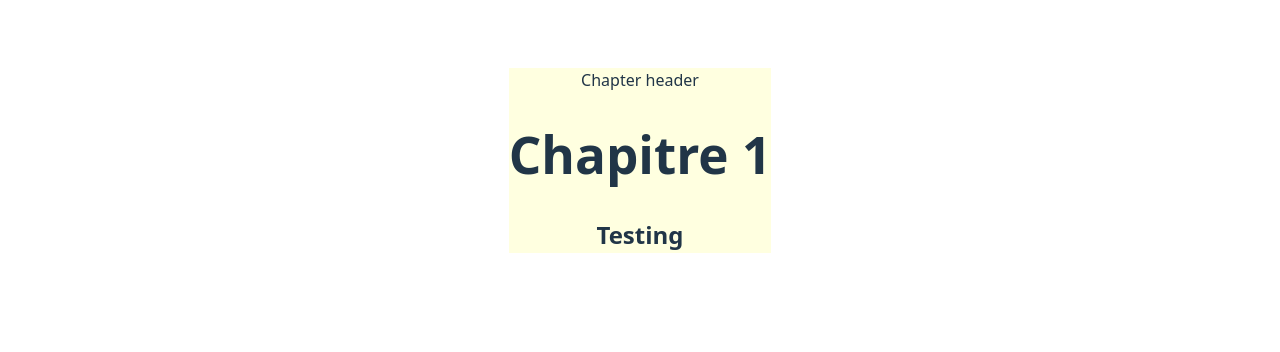
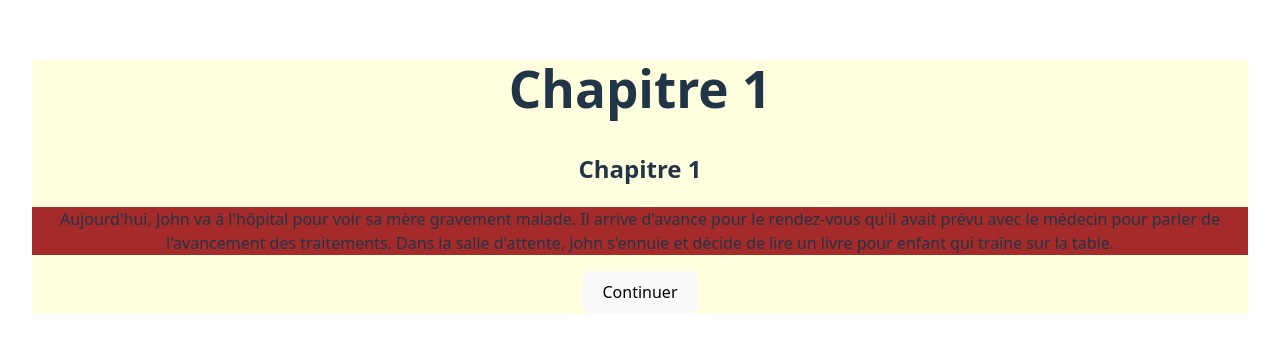
Before and after one commit to fenrir0wulf/webapp-creative-Benoit-Dana-TingYung-William, a Vue app in the folder ox-bezoar/: page /chapter/1 in a window 1280 px wide. Shown: the part 230-582 px from the top of the page. Built offline with nearby package versions, Linux system fonts and the light colour scheme.

Commit message:
Modif bouton pour les choix, presque fonctionnel

```diff
--- a/ox-bezoar/src/components/layout/NarrativeText.vue
+++ b/ox-bezoar/src/components/layout/NarrativeText.vue
@@ -1,12 +1,13 @@
 <template>
     <div class="zoneNarrative">
-        <p>{{ textNarrative }}</p>
+        <p>{{ textNarrative.text }}</p>
     </div>
 </template>
 
 <script>
     export default {
         name:'NarrativeText',
+        props: ['textNarrative'],
         components: {},
         data() {
             return {
@@ -17,5 +18,7 @@
 </script>
 
 <style scoped>
-
+    .zoneNarrative {
+        background-color: brown;
+    }
 </style>
--- a/ox-bezoar/src/components/specific/ButtonPrimary.vue
+++ b/ox-bezoar/src/components/specific/ButtonPrimary.vue
@@ -1,13 +1,13 @@
 <template>
     <div>
-        <button type="button"> {{ textButton.title }} </button>
+        <button type="button" @click=""> {{ textButton }} </button>
     </div>
 </template>
 
 <script>
     export default {
         name:'ButtonPrimary',
-        props: ['textButton'],
+        props: ['textButton', 'path'],
     }
 </script>
 
--- a/ox-bezoar/src/views/ChapterView.vue
+++ b/ox-bezoar/src/views/ChapterView.vue
@@ -1,12 +1,14 @@
 <script setup>
     import ChapterHeader from '../components/layout/ChapterHeader.vue';
-
+    import NarrativeText from '../components/layout/NarrativeText.vue';
+import ButtonPrimary from '../components/specific/ButtonPrimary.vue';
 </script>
 
 <template>
     <div class="chapter">
-        Chapter header
         <ChapterHeader :chapterId="chapterId" />
+        <NarrativeText :textNarrative="chapterText" />
+        <ButtonPrimary v-for="choice in chapterChoices.choices" :textButton="choice.btntext"/>
     </div>
 </template>
 
@@ -19,12 +21,104 @@
                 chapterId: {
                     id: null,
                     title: null,
-                }
+                },
+                chapterText: {
+                    text: null,
+                },
+                chapterChoices: {
+                    choices: [],
+                },
+                chapterData: [
+    {
+        "id": 1,
+        "titre":" Chapitre 1",
+        "texte": "Aujourd'hui, John va à l'hôpital pour voir sa mère gravement malade. Il arrive d'avance pour le rendez-vous qu'il avait prévu avec le médecin pour parler de l'avancement des traitements. Dans la salle d'attente, John s'ennuie et décide de lire un livre pour enfant qui traîne sur la table. ",
+        "choices": [ {"btntext":"Continuer", "path": 2}]
+    },
+    {
+        "id": 2,
+        "titre":"Chapitre 2",
+        "texte": "Au moment où John ouvre le livre, il est téléporté directement dans celui-ci. Il se retrouve désormais dans une petite pièce toute blanche avec 2 portails, un vert et un rouge. Il ne comprend pas grand-chose, mais il sait qu'il doit faire un choix.",
+        "choices": [ {"btntext":"Rentrer dans le monde de droite", "path": 3},
+        {"btntext":"Rentrer dans le monde gauche", "path": 4}]
+    },
+    {
+        "id": 3,
+        "titre":"Chapitre 3",
+        "texte": "Après être entré dans le portail vert, John est téléporté dans un autre monde. Dans ce monde il y a plein de champignon, il fait chaud et il put. John sens que son corps n'aime vraiment pas cet environnement. Il voit des champignons qui marchent et ils semblent tous l'ignoré, mais à ce moment-là un champignon s'arrête et commence à le fixer. Il commence à avoir peur et se demande quoi faire. À cet instant, il voit un autre portail du coin de l'œil, un jaune cette fois-ci. Le portail se trouve à une distance d'environ une centaine de mètres et vu la vitesse de marche des champignons, il se dit qu'il peut facilement le semer. D'un autre côté, qu'est-ce qui lui dit que le champignon est méchant, peut-être qu'il est juste étonné de voir un humain dans un monde de champignons.",
+        "choices": [ {"btntext":"Rester dans ce monde", "path": 5},
+        {"btntext":"Aller dans le portal", "path": 6}]
+    },
+    {
+        "id": 4,
+        "titre":"Chapitre 4",
+        "texte": "",
+        "choices": [ {"btntext":"Rester dans ce monde", "path": 7},
+        {"btntext":"Aller dans le portal", "path": 8}]
+    },
+    {
+        "id": 5,
+        "titre":"Chapitre 5",
+        "texte": "John reste devant le champignon et le salut. Le champignon continue à le fixer, donc il essaie une autre technique d'approche. Il cri JOHN et là le champignon hésite pendant quelques secondes et fini par crier CHAMPI. John sourie et commence à s'approcher du champignon. Champi lui fait un gros câlin et John comprend que Champi est juste un gentil champignon. Champi commence à marcher et John le suit. Ils marchent pour une bonne heure avant d'enfin s'arrêter devant une grotte. John à peur, mais il décide de suivre son nouvel ami. Quand il rentre dans la grotte, il voit un trésor digne d'un film de pirate. Il réalise que les champignons son enfaite des mineurs qui utilisent les toxines qu'ils sécrètent pour désintégrer toute matière qui n'est pas assez solide. Champi qui est très heureux de s'être fais un ami, donne en cadeau à John un énorme diamant. Le soir, John retourna au campement des champignon et s'endormi paisiblement.",
+        "choices": [ {"btntext":"Continuer", "path": 2}]
+    },
+    {
+        "id": 6,
+        "titre":"Chapitre 6",
+        "texte": "John s'enfuit vers le portail avec facilité et tout d'un coup se retrouve dans un nouveau monde. Dans le ciel, il voit des dragons et il entend des cris stridents, mais ce qui lui fait le plus peur, c'est le grognement qu'il entend juste derrière lui. Il sent une respiration chaude sur son épaule alors brusquement, il se retourne. Devant lui se trouve un dragon vert émeraude qui semble avoir peur. John se dit qu'à ce point-là, il peut bien essayer d'en faire son ami plutôt que son ennemi. Il se penche en guise de respect et lui dit “Salut toi, je m'appelle John, et toi ?”. Le dragon, encore effrayé, lui dit que son nom est Julien. Cette journée-là, John et Julien se lient d'amitié, le soir, ils allument un feu dans la forêt et mangent, du poisson qu'ils avaient péché un peu plus tôt dans la rivière. Tout à coup, ils entendent un craquement de branches pas loin d'eux. Un chasseur de dragon sort d'un buisson et tente de tirer sur Julien. John hésite, mais il n'a pas beaucoup de temps. Veut-il mettre sa vie en danger pour sauver un dragon qu'il vient de rencontrer ? ",
+        "choices": [ {"btntext":"Sauver le dragon", "path": 9},
+        {"btntext":"Rien faire", "path": 10}]
+    },
+    {
+        "id": 7,
+        "titre":"Chapitre 7",
+        "texte": ""
+    },
+    {
+        "id": 8,
+        "titre":"Chapitre 8",
+        "texte": ""
+    },
+    {
+        "id": 9,
+        "titre":"Chapitre 9 ( choix de défendre le dragon)",
+        "texte": "Avec tout son courage, John se lance devant la balle du chasseur. La balle arrive tout droit entre ses deux yeux et il s'effondre au sol. Bizarrement, John se relève et il n'a absolument rien. Julien lui explique tout “Euh, j'espère que tu ne m'en veux pas trop pour ce que je viens de te faire vivre. En fait, je ne t'ai pas tout dis, mon nom complet est Julien Des 3 Trinités et je suis le roi de ce monde. Je t'aime bien et je voulais tester notre amitié. Je suis très heureux du résultat et je souhaite que nous restions amis. Tu ne sais pas encore pourquoi, mais tu as besoin de ces items alors je te les donne avec plaisir. ” Julien donne à John, une dent de requin, une fraise et un petit ours en peluche. Les deux amis s'endorment sur le bord du feu. ",
+        "choices": [ {"btntext":"Continuer", "path": 13}]
+    },
+    {
+        "id": 10,
+        "titre":"Chapitre 10 ( choix de ne défendre pas le dragon)",
+        "texte": "John reste à sa place, pourquoi mettrait-il sa vie en danger pour un dragon qu'il a rencontré le jour même. Julien le regarde et lui dit “Tu me déçois John... En fait, je ne t'ai pas tout dis, mon nom complet est Julien Des 3 Trinités et je suis le roi de ce monde. Je t'aimais bien et je voulais tester notre amitié. Le résultat en est décevant et je souhaite que tu quittes mon monde immédiatement” John regarde le sol avec honte et il marche vers le portail que Julien a invoqué. Tout doucement, il lui dit “Je suis désolé” et il quitte ce monde. ",
+        "choices": [ {"btntext":"Continuer", "path": 15}]
+    },
+    {
+        "id": 11,
+        "titre":"Tu t'es fait kidnapper! Mauvaise fin",
+        "texte": "John suit ArK-9X dans la chambre secrète. *TOC* Un son métallique se fit entendre. John se retourne, la porte qu'il fait face est fermée. « LES HUMAINS SONT SI NAÏFS » dit ArK-9X. Avant que John puisse réagir, il se fait entourer par les bras mécaniques du robot méchant et se fait enfermer dans une capsule étrange. Les cognements et les supplications de John sont en vain, dans le corps froid de ArK-9X ne réside pas un cœur."
+    },
+    {
+        "id": 13,
+        "titre":"Bonne fin",
+        "texte": "John revient à son monde et part à toute vitesse dans sa chambre. En rentrant, John voit que le docteur se trouver dans la chambre avec sa mère. Sa mère lui dit que le docteur a une super bonne nouvelle. Le docteur lui dit que sa mère a guéri par miracle. John ressent une joie l'envahir et court vers sa mère pour lui donner un grand câlin. John a réussi à sauver sa mère. "
+    },
+    {
+        "id": 14,
+        "titre":"Fin moyenne",
+        "texte": "John revient à son monde et part à toute vitesse dans la chambre dans sa chambre. En voyant John arriver, le docteur lui dit qu'il a une bonne et mauvaise nouvelle. Il lui dit que la bonne nouvelle est que la condition à sa mère s'est améliorée et que la mauvaise nouvelle est que sa maladie n'est pas partie au complet. John comprend que même si sa mère est encore malade, il aura au moins un peu plus de temps pour faire plus de souvenirs avec elle."
+    },
+    {
+        "id": 15,
+        "titre":"Mauvaise fin",
+        "texte": "John revient à son monde et part à toute vitesse dans la chambre dans sa chambre. Le docteur voit John et lui que la condition de sa mère est critique. Il lui demande s'il veut passer ces derniers moments avec elle. John, ayant un nœud dans la gorge, lui fait un signe de tête. En s'approchant du lit, il voit l'état dont est sa mère. John reste aux côtés de sa mère jusqu'à son dernier soupir. Sa mère décède le soir même."
+    }
+],
             }
         },
         created() {
             this.chapterId.id = this.$route.params.id;
-            this.chapterId.title = "Testing"
+            this.chapterId.title = this.chapterData[this.chapterId.id - 1].titre;
+            this.chapterText.text = this.chapterData[this.chapterId.id - 1].texte;
+            this.chapterChoices.choices = this.chapterData[this.chapterId.id - 1].choices;
         }
     };
 </script>
--- a/ox-bezoar/src/views/HomeView.vue
+++ b/ox-bezoar/src/views/HomeView.vue
@@ -5,8 +5,8 @@ import ButtonPrimary from '../components/specific/ButtonPrimary.vue';
 
 <template>
     <AppHeader/>
-    <ButtonPrimary :textButton="startButton" @click="gotoStart(1)"/>
-    <ButtonPrimary :text-button="savesButton" @click="gotoSaves()"/>
+    <ButtonPrimary :textButton="startButton.btntext" @click="gotoStart(1)"/>
+    <ButtonPrimary :textButton="savesButton.btntext" @click="gotoSaves()"/>
 </template>
 
 <script>
@@ -16,10 +16,10 @@ import ButtonPrimary from '../components/specific/ButtonPrimary.vue';
         data() {
             return {
                 startButton: {
-                    title: "Commencer"
+                    btntext: "Commencer"
                 },
                 savesButton: {
-                    title: "Sauvegardes"
+                    btntext: "Sauvegardes"
                 }
             }
         },
```
